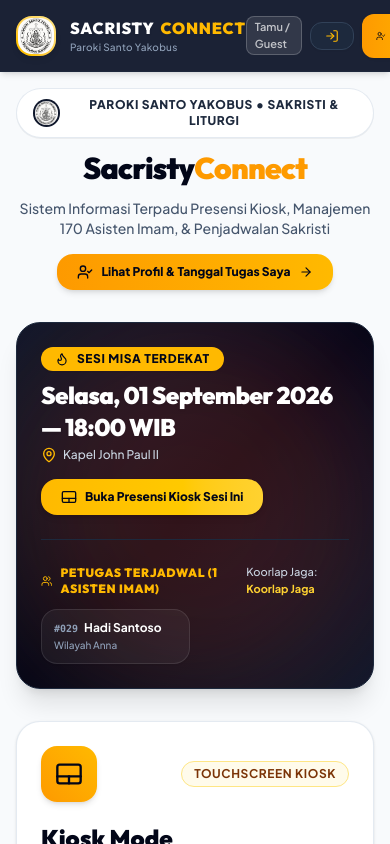
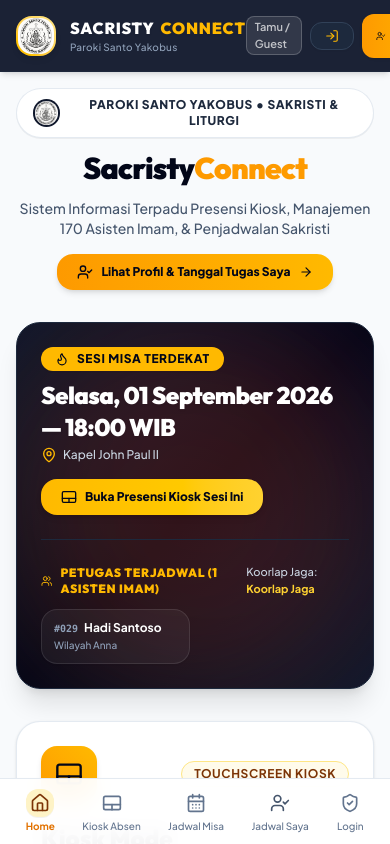
Before and after one commit to alessandro1206/sacristy-connect, a React (Vite) app: page / in a window 390 px wide. Shown: the top 844 px of the page. Built offline with nearby package versions, Linux system fonts and the light colour scheme.

Commit message:
feat: add dedicated mobile layout with native BottomNavBar and mobile agenda view

```diff
--- a/src/App.tsx
+++ b/src/App.tsx
@@ -23,6 +23,7 @@ import { MultiLevelLoginModal } from './components/MultiLevelLoginModal';
 import { OfficerPersonalScheduleModal } from './components/OfficerPersonalScheduleModal';
 import { CodeExportModal } from './components/CodeExportModal';
 import { HelpModal } from './components/HelpModal';
+import { MobileBottomNav } from './components/MobileBottomNav';
 
 // Local storage keys for universal persistence
 const STORAGE_KEYS = {
@@ -454,7 +455,7 @@ export default function App() {
         )}
 
         {/* View Content Router */}
-        <main className="flex-1 flex flex-col h-full overflow-hidden">
+        <main className="flex-1 flex flex-col h-full overflow-hidden pb-16 md:pb-0">
           {/* 0. LANDING PAGE: Pemilihan Portal Kiosk vs Administrasi */}
           {isLandingMode && (
             <LandingPageView
@@ -598,6 +599,18 @@ export default function App() {
         isOpen={isHelpOpen}
         onClose={() => setIsHelpOpen(false)}
       />
+
+      {/* Mobile-Only Bottom Navigation Bar */}
+      <MobileBottomNav
+        currentView={currentView}
+        onNavigate={handleNavigate}
+        userSession={userSession}
+        onOpenOfficerSchedule={() => setIsOfficerScheduleModalOpen(true)}
+        onOpenAdminLogin={() => {
+          setInitialModalRole('admin');
+          setIsLoginModalOpen(true);
+        }}
+      />
     </div>
   );
 }
--- /dev/null
+++ b/src/components/MobileBottomNav.tsx
@@ -0,0 +1,132 @@
+import React from 'react';
+import {
+  Home,
+  Touchpad,
+  CalendarDays,
+  UserCheck,
+  ShieldCheck
+} from 'lucide-react';
+import { UserSession } from '../types';
+import { playAudioFeedback } from '../utils/sound';
+
+interface MobileBottomNavProps {
+  currentView: string;
+  onNavigate: (view: any) => void;
+  userSession: UserSession;
+  onOpenOfficerSchedule: () => void;
+  onOpenAdminLogin: () => void;
+}
+
+export const MobileBottomNav: React.FC<MobileBottomNavProps> = ({
+  currentView,
+  onNavigate,
+  userSession,
+  onOpenOfficerSchedule,
+  onOpenAdminLogin
+}) => {
+  const isAdmin = userSession.role === 'admin';
+
+  return (
+    <nav className="md:hidden fixed bottom-0 inset-x-0 z-40 bg-white/95 backdrop-blur-md border-t border-slate-200/90 px-3 py-1.5 flex items-center justify-around shadow-lg safe-area-bottom">
+      {/* 1. Menu Utama / Home */}
+      <button
+        onClick={() => {
+          playAudioFeedback('tap');
+          onNavigate('landing');
+        }}
+        className={`flex flex-col items-center justify-center py-1 px-2 rounded-xl transition-all cursor-pointer ${
+          currentView === 'landing'
+            ? 'text-amber-600 font-bold'
+            : 'text-slate-500 hover:text-slate-900 font-medium'
+        }`}
+      >
+        <div className={`p-1 rounded-xl transition-all ${
+          currentView === 'landing' ? 'bg-amber-100 text-amber-900 shadow-2xs' : ''
+        }`}>
+          <Home className="w-5 h-5" />
+        </div>
+        <span className="text-[10px] mt-0.5">Home</span>
+      </button>
+
+      {/* 2. Kiosk Presensi */}
+      <button
+        onClick={() => {
+          playAudioFeedback('tap');
+          onNavigate('kiosk');
+        }}
+        className={`flex flex-col items-center justify-center py-1 px-2 rounded-xl transition-all cursor-pointer ${
+          currentView === 'kiosk'
+            ? 'text-amber-600 font-bold'
+            : 'text-slate-500 hover:text-slate-900 font-medium'
+        }`}
+      >
+        <div className={`p-1 rounded-xl transition-all ${
+          currentView === 'kiosk' ? 'bg-amber-100 text-amber-900 shadow-2xs' : ''
+        }`}>
+          <Touchpad className="w-5 h-5" />
+        </div>
+        <span className="text-[10px] mt-0.5">Kiosk Absen</span>
+      </button>
+
+      {/* 3. Kalender / Agenda Misa */}
+      <button
+        onClick={() => {
+          playAudioFeedback('tap');
+          onNavigate('schedules');
+        }}
+        className={`flex flex-col items-center justify-center py-1 px-2 rounded-xl transition-all cursor-pointer ${
+          currentView === 'schedules' || currentView === 'admin-schedule' || currentView === 'admin-schedule-editor'
+            ? 'text-amber-600 font-bold'
+            : 'text-slate-500 hover:text-slate-900 font-medium'
+        }`}
+      >
+        <div className={`p-1 rounded-xl transition-all ${
+          currentView === 'schedules' || currentView === 'admin-schedule' || currentView === 'admin-schedule-editor'
+            ? 'bg-amber-100 text-amber-900 shadow-2xs'
+            : ''
+        }`}>
+          <CalendarDays className="w-5 h-5" />
+        </div>
+        <span className="text-[10px] mt-0.5">Jadwal Misa</span>
+      </button>
+
+      {/* 4. Jadwal Saya (Personal) */}
+      <button
+        onClick={() => {
+          playAudioFeedback('tap');
+          onOpenOfficerSchedule();
+        }}
+        className="flex flex-col items-center justify-center py-1 px-2 rounded-xl transition-all text-slate-500 hover:text-slate-900 font-medium cursor-pointer"
+      >
+        <div className="p-1 rounded-xl">
+          <UserCheck className="w-5 h-5 text-slate-600" />
+        </div>
+        <span className="text-[10px] mt-0.5">Jadwal Saya</span>
+      </button>
+
+      {/* 5. Admin Backoffice */}
+      <button
+        onClick={() => {
+          playAudioFeedback('tap');
+          if (isAdmin) {
+            onNavigate('admin-dashboard');
+          } else {
+            onOpenAdminLogin();
+          }
+        }}
+        className={`flex flex-col items-center justify-center py-1 px-2 rounded-xl transition-all cursor-pointer ${
+          currentView.startsWith('admin')
+            ? 'text-amber-600 font-bold'
+            : 'text-slate-500 hover:text-slate-900 font-medium'
+        }`}
+      >
+        <div className={`p-1 rounded-xl transition-all ${
+          currentView.startsWith('admin') ? 'bg-amber-100 text-amber-900 shadow-2xs' : ''
+        }`}>
+          <ShieldCheck className="w-5 h-5" />
+        </div>
+        <span className="text-[10px] mt-0.5">{isAdmin ? 'Admin' : 'Login'}</span>
+      </button>
+    </nav>
+  );
+};
```
Also changed, not shown: src/components/ScheduleCalendarView.tsx (+106 -29 lines).
